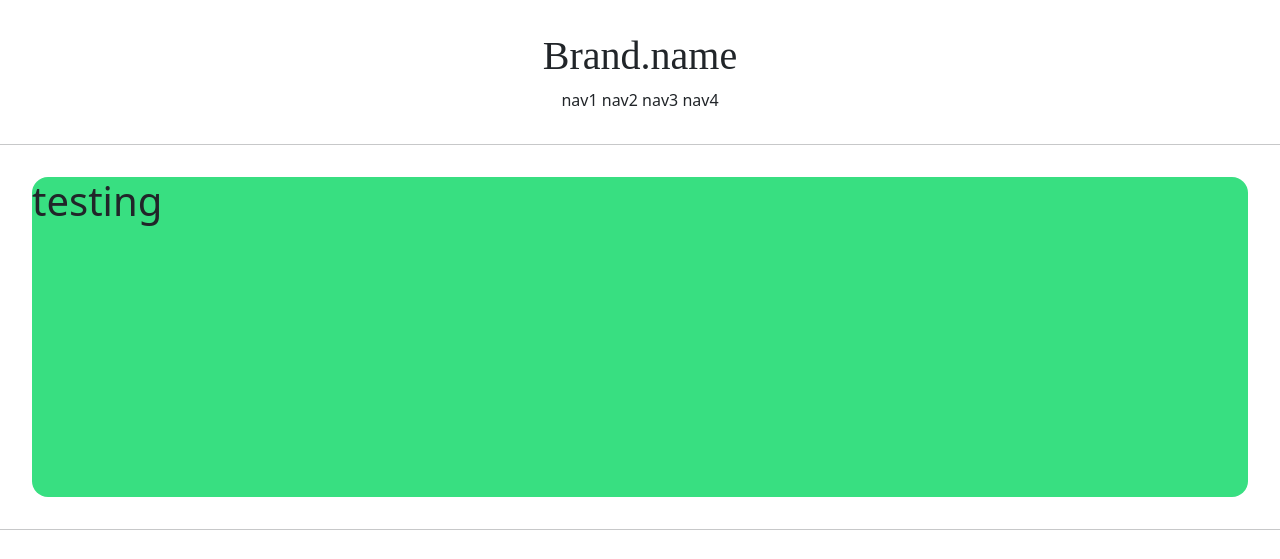
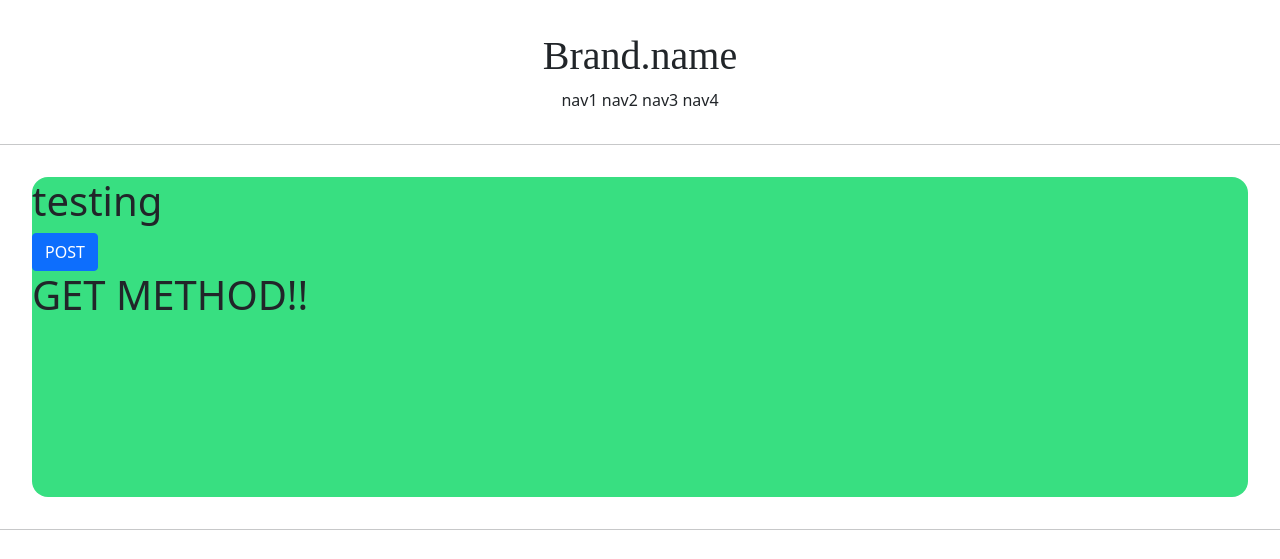
Before and after one commit to P-ws/Django-shoppingProject, a Django app: page /account/base/ in a window 1280 px wide. Shown: the top 559 px of the page. Run offline with Django 3.2, Linux system fonts and the light colour scheme; some web fonts are replaced.

Commit message:
<form을 이용하여 get,post일때 구분지어주기> 1. 보여주는 html 즉 중간html에 form을 넣어주고 form에 있는 내용은 아래에있는 버튼을 눌렀을때 post라는 method로 보내주고 이러한 action을 취하도록 하는것 form안에는 보안에 관련된 문구와 버튼을 넣어줌.
2. accountapp에 view는 원래는 아무때나 보여주는것이였다면 post로 받았을때 즉 form의 post설정으로 view에 접근했을때 만약 요청자가 post로 요청했다면 post일때 보이는 걸로 설정 아니면 그냥 여기들어왔을때 get으로 설정

```diff
--- a/accountapp/templates/accountapp/middle.html
+++ b/accountapp/templates/accountapp/middle.html
@@ -6,6 +6,20 @@
         <h1>
             testing
         </h1>
+{# <form>...</form>방문자가 텍스트 입력, 옵션 선택, 개체 또는 컨트롤 조작 등과 같은 작업을 수행한 다음 해당 정보를 서버로 다시 보낼 수 있도록 하는 내부 요소 모음입니다 . #}
+        <form action="/account/base/" method="post">
+{# csrf_token 보안설정#}
+            {% csrf_token %}
+{# 여기서 클래스는 부트스트랩의  버튼 링크, value는 버튼안에 값#}
+            <input type="submit" class="btn btn-primary" value="POST">
+        </form>
+
+        <h1>
+            {{ text }}
+        </h1>
+
+
+
     </div>
 
 {% endblock %}
--- a/accountapp/views.py
+++ b/accountapp/views.py
@@ -3,4 +3,8 @@ from django.shortcuts import render
 
 # Create your views here.
 def base(requset):
-    return render(requset, 'accountapp/middle.html')
+    # get, post method 설정
+    if requset.method == "POST":
+        return render(requset, 'accountapp/middle.html', context={'text':'POST METHOD!!'})
+    else:
+        return render(requset, 'accountapp/middle.html', context={'text': 'GET METHOD!!'})
```
